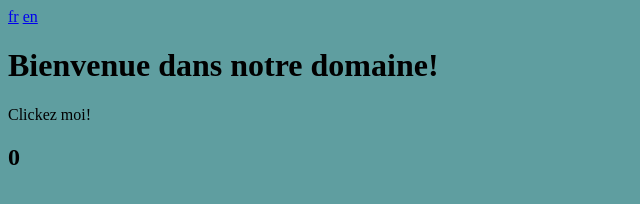
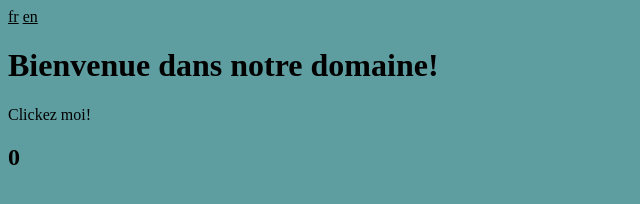
Before and after one commit to charm911/site, a plain HTML site: page index.html in a window 1280 px wide. Shown: the full height of the page, 0-640 px from the left. Drawn offline with Linux system fonts and the light colour scheme.

Commit message:
fix link look

```diff
--- a/index.html
+++ b/index.html
@@ -11,7 +11,8 @@
 </head>
 
 <body onload="switchLang('fr')">
-  <div><a href="#" onclick="switchLang('fr')">fr</a> <a href="#" onclick="switchLang('en')">en</a></div>
+  <a class="clickable link" onclick="switchLang('fr'); return false;">fr</a>
+  <a class="clickable link" onclick="switchLang('en'); return false;">en</a>
 
   <h1 id="greeting"></h1>
 
--- a/main.css
+++ b/main.css
@@ -6,3 +6,7 @@ body {
   user-select: none;
   cursor: pointer;
 }
+
+.link {
+  text-decoration: underline;
+}
```
